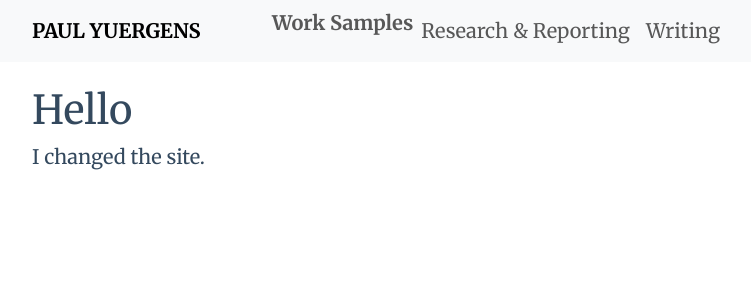
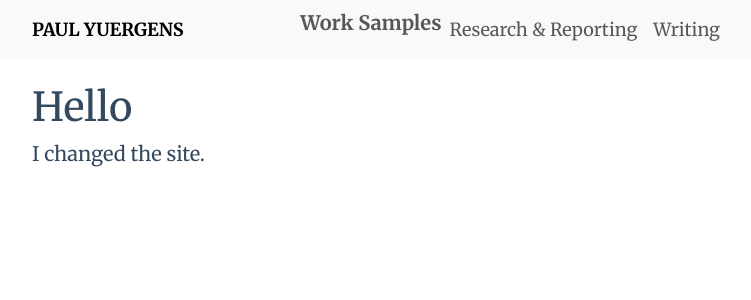
Before and after one commit to pyrgns/pyrgns.github.io, a Jekyll site: the page built from index.md, in a window 1280 px wide. Shown: the top 300 px of the page, without its empty margins (260-1011 px from the left). Built offline with Jekyll 4.4.1, drawn with Linux system fonts in a browser that asks for light colours.

Commit message:
Update style.css

```diff
--- a/assets/styles/style.css
+++ b/assets/styles/style.css
@@ -12,3 +12,12 @@ body {
 .container {
   max-width: 720px;
 }
+
+.navbar-brand {
+  font-size: 18px;
+  font-variant: small-caps;
+}
+
+.nav-link {
+  font-size: 18px;
+}
```
